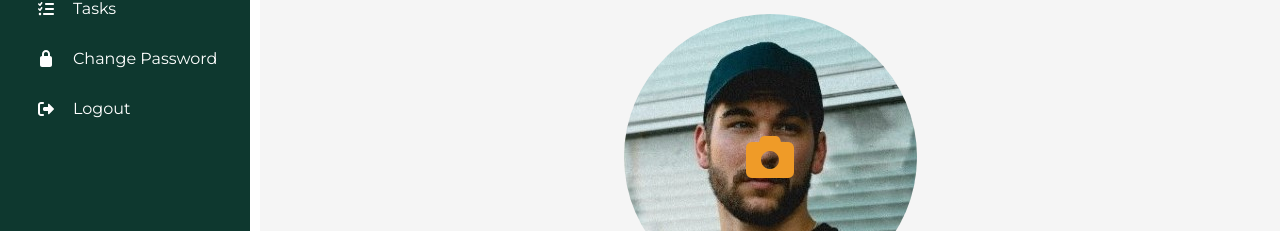
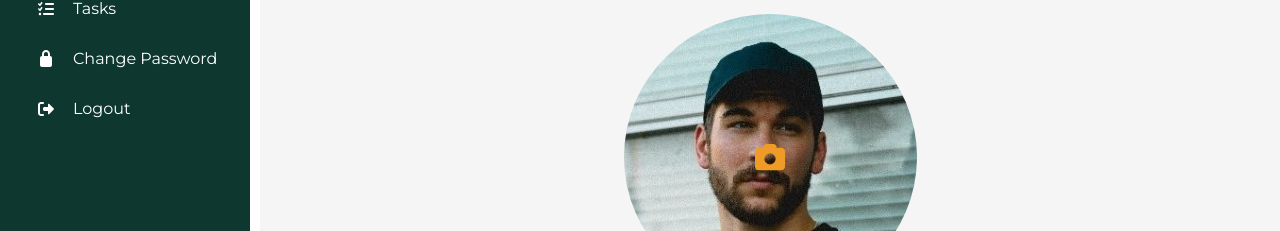
Before and after one commit to Mohammed-A7med/PMS, a React (Vite) app: page /#/dashboard/register in a window 1280 px wide. Shown: the part 233-464 px from the top of the page. Built offline with nearby package versions, Linux system fonts and the light colour scheme; sample sign-in values are in the browser's storage.

Commit message:
efactor(icons): replace Font Awesome camera icon with shared CameraIcon component

```diff
--- a/src/modules/Authentication/components/Register/Register.tsx
+++ b/src/modules/Authentication/components/Register/Register.tsx
@@ -6,6 +6,7 @@ import { toast } from "react-toastify";
 import FormInput from "../UI/FormInput";
 import AuthTitle from "../UI/AuthTitle";
 import AuthButton from "../UI/AuthButton";
+import CameraIcon from "../../../../icons/CameraIcon";
 import PersonImg from "../../../../assets/Person-img-1.jpg";
 import { AUTH_URLs } from "../../../../constans/END_POINTS";
 import {
@@ -93,7 +94,7 @@ export default function Register() {
                 alt="Person"
               />
               <div className="layer-img position-absolute top-0 start-0 end-0 bottom-0 rounded-circle d-flex justify-content-center align-items-center">
-                <i className="fa-solid fa-camera main-colr fa-3x"></i>
+                <CameraIcon color="#ef9b28" size={30} />
               </div>
             </label>
             <input
```
